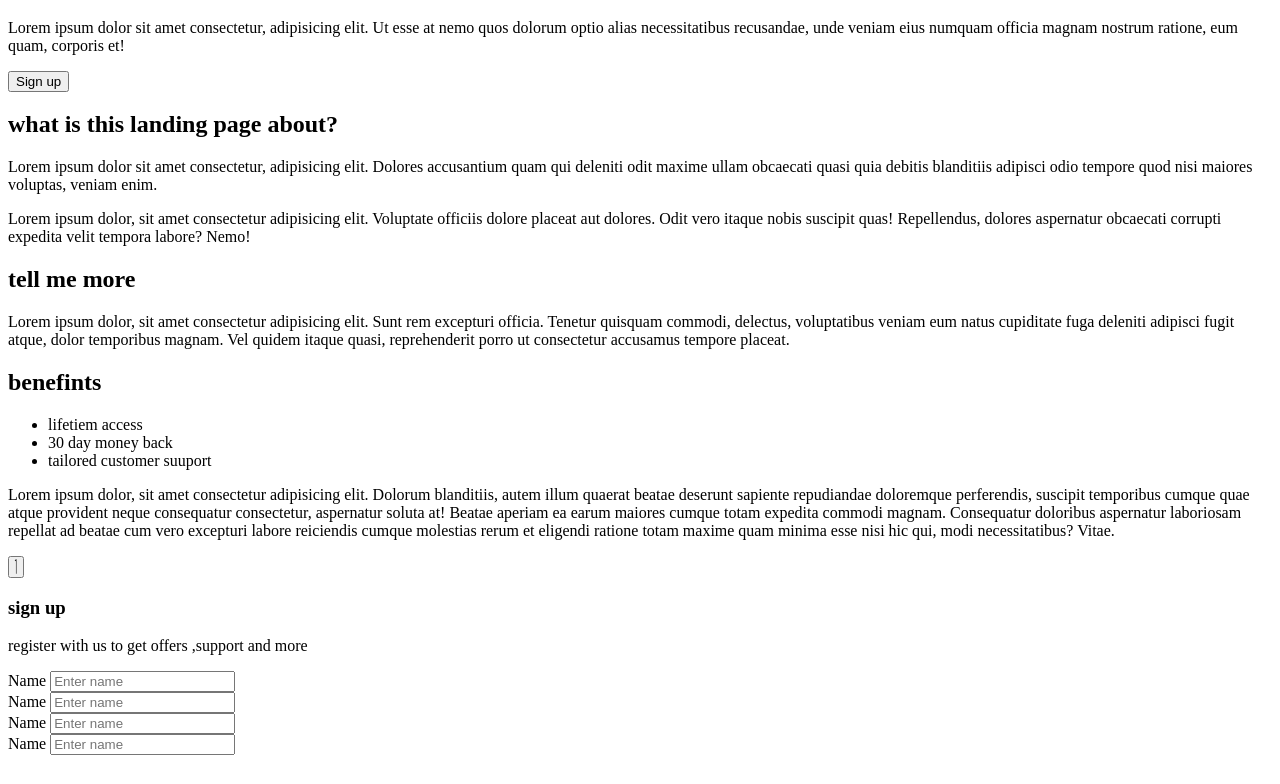
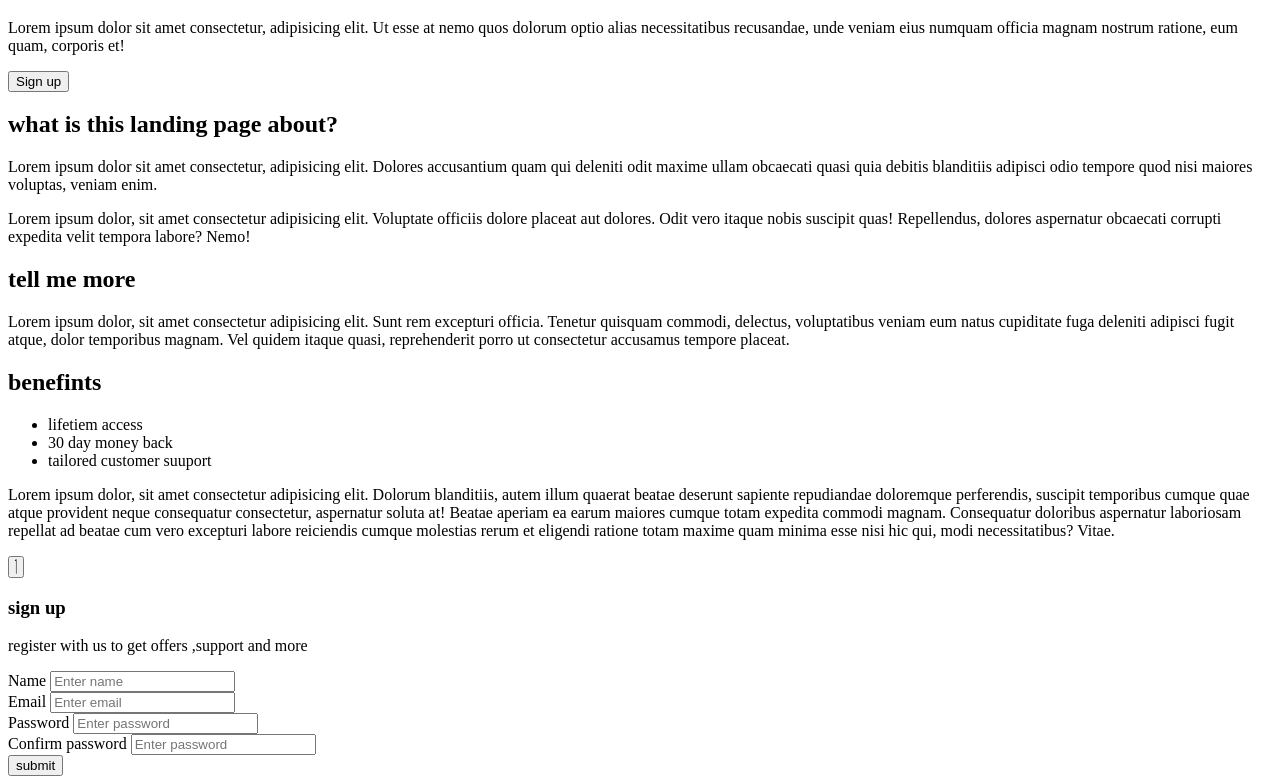
Before and after one commit to sadafamininia99/Landing-page, a plain HTML site: page index.html in a window 1280 px wide. Shown: the part 510-1294 px from the top of the page. Before the commit the page ends 1273 px from the top, so only its background shows below. Drawn offline with Linux system fonts and the light colour scheme; a script that the page names is missing; some icons are missing.

Commit message:
add form and html is done

```diff
--- a/index.html
+++ b/index.html
@@ -1,18 +1,17 @@
     <!DOCTYPE html>
     <html lang="en">
+
     <head>
         <meta charset="UTF-8">
         <meta http-equiv="X-UA-Compatible" content="IE=edge">
         <meta name="viewport" content="width=device-width, initial-scale=1.0">
-                            <link
-                            rel="stylesheet"
-                            href="https://cdnjs.cloudflare.com/ajax/libs/font-awesome/5.11.2/css/all.min.css"
-                            integrity="sha256-+N4/V/SbAFiW1MPBCXnfnP9QSN3+Keu+NlB+0ev/YKQ="
-                            crossorigin="anonymous"/>
+        <link rel="stylesheet" href="https://cdnjs.cloudflare.com/ajax/libs/font-awesome/5.11.2/css/all.min.css"
+            integrity="sha256-+N4/V/SbAFiW1MPBCXnfnP9QSN3+Keu+NlB+0ev/YKQ=" crossorigin="anonymous" />
 
         <link rel="stylesheet" href="style.css">
         <title>My Landing PAge</title>
     </head>
+
     <body>
         <nav>
             <div class="logo">
@@ -41,7 +40,8 @@
                 MY landing Page
             </h1>
             <p>
-                                Lorem ipsum dolor sit amet consectetur, adipisicing elit. Ut esse at nemo quos dolorum optio alias necessitatibus recusandae, unde veniam eius numquam officia magnam nostrum ratione, eum quam, corporis et!
+                Lorem ipsum dolor sit amet consectetur, adipisicing elit. Ut esse at nemo quos dolorum optio alias
+                necessitatibus recusandae, unde veniam eius numquam officia magnam nostrum ratione, eum quam, corporis et!
 
             </p>
             <button class="cta-btn" id="open">Sign up</button>
@@ -58,14 +58,18 @@
 
             </p>
             <p>
-                                Lorem ipsum dolor, sit amet consectetur adipisicing elit. Voluptate officiis dolore placeat aut dolores. Odit vero itaque nobis suscipit quas! Repellendus, dolores aspernatur obcaecati corrupti expedita velit tempora labore? Nemo!
+                Lorem ipsum dolor, sit amet consectetur adipisicing elit. Voluptate officiis dolore placeat aut dolores.
+                Odit vero itaque nobis suscipit quas! Repellendus, dolores aspernatur obcaecati corrupti expedita velit
+                tempora labore? Nemo!
 
             </p>
             <h2>
                 tell me more
             </h2>
             <p>
-                                Lorem ipsum dolor, sit amet consectetur adipisicing elit. Sunt rem excepturi officia. Tenetur quisquam commodi, delectus, voluptatibus veniam eum natus cupiditate fuga deleniti adipisci fugit atque, dolor temporibus magnam. Vel quidem itaque quasi, reprehenderit porro ut consectetur accusamus tempore placeat.
+                Lorem ipsum dolor, sit amet consectetur adipisicing elit. Sunt rem excepturi officia. Tenetur quisquam
+                commodi, delectus, voluptatibus veniam eum natus cupiditate fuga deleniti adipisci fugit atque, dolor
+                temporibus magnam. Vel quidem itaque quasi, reprehenderit porro ut consectetur accusamus tempore placeat.
 
             </p>
             <h2>
@@ -85,7 +89,12 @@
                 </li>
             </ul>
             <p>
-                                Lorem ipsum dolor, sit amet consectetur adipisicing elit. Dolorum blanditiis, autem illum quaerat beatae deserunt sapiente repudiandae doloremque perferendis, suscipit temporibus cumque quae atque provident neque consequatur consectetur, aspernatur soluta at! Beatae aperiam ea earum maiores cumque totam expedita commodi magnam. Consequatur doloribus aspernatur laboriosam repellat ad beatae cum vero excepturi labore reiciendis cumque molestias rerum et eligendi ratione totam maxime quam minima esse nisi hic qui, modi necessitatibus? Vitae.
+                Lorem ipsum dolor, sit amet consectetur adipisicing elit. Dolorum blanditiis, autem illum quaerat beatae
+                deserunt sapiente repudiandae doloremque perferendis, suscipit temporibus cumque quae atque provident neque
+                consequatur consectetur, aspernatur soluta at! Beatae aperiam ea earum maiores cumque totam expedita commodi
+                magnam. Consequatur doloribus aspernatur laboriosam repellat ad beatae cum vero excepturi labore reiciendis
+                cumque molestias rerum et eligendi ratione totam maxime quam minima esse nisi hic qui, modi necessitatibus?
+                Vitae.
 
             </p>
         </div>
@@ -103,23 +112,24 @@
                     <p>
                         register with us to get offers ,support and more
                     </p>
-                                <form  class="modal-form">
+                    <form class="modal-form">
                         <div>
                             <label for="name">Name</label>
                             <input type="text" id="name" placeholder="Enter name ">
                         </div>
                         <div>
-                                        <label for="name">Name</label>
-                                        <input type="text" id="name" placeholder="Enter name ">
+                            <label for="name">Email</label>
+                            <input type="email" id="name" placeholder="Enter email ">
                         </div>
                         <div>
-                                        <label for="name">Name</label>
-                                        <input type="text" id="name" placeholder="Enter name ">
+                            <label for="password">Password</label>
+                            <input type="password" id="name" placeholder="Enter password ">
                         </div>
                         <div>
-                                        <label for="name">Name</label>
-                                        <input type="text" id="name" placeholder="Enter name ">
+                            <label for="name">Confirm password</label>
+                            <input type="password" id="password" placeholder="Enter password ">
                         </div>
+                        <input type="submit" value="submit" class="submit-btn">
                     </form>
                 </div>
 
@@ -130,4 +140,5 @@
 
         <script src="scrip.js"></script>
     </body>
+
     </html>
```
Lines whose indentation alone changed are shown as unchanged.
